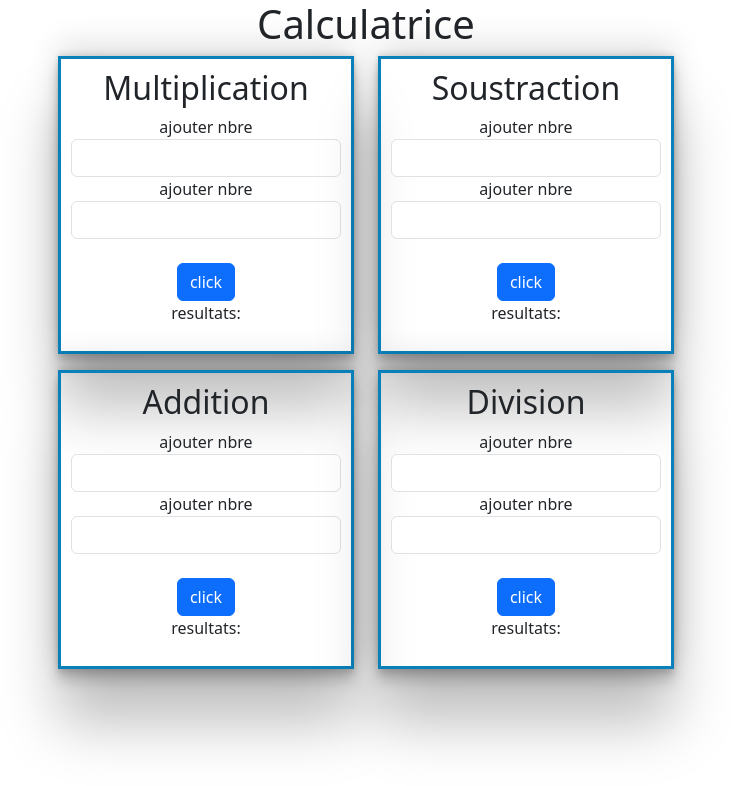
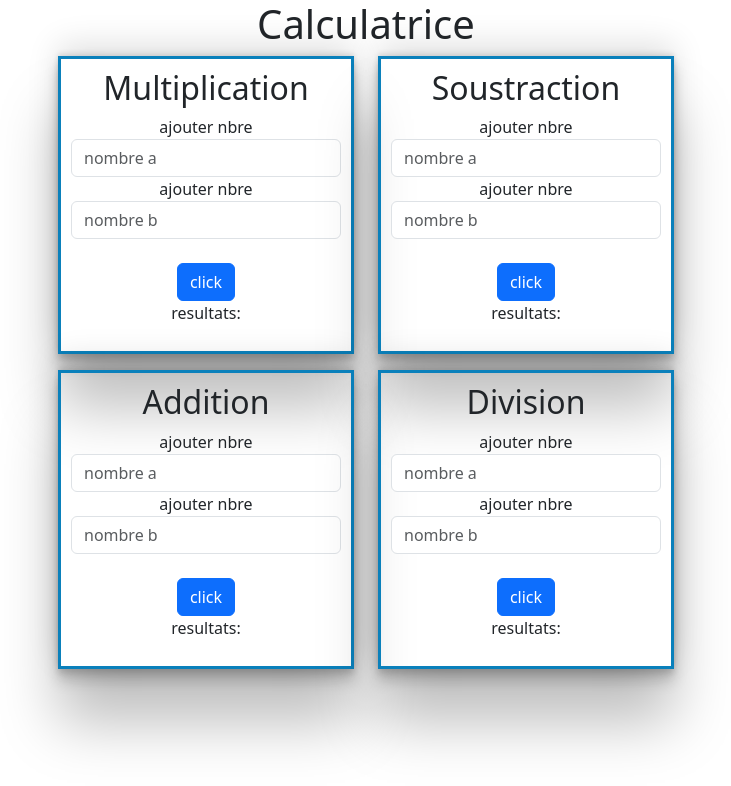
Before and after one commit to herizorako/tafajs, a plain HTML site: page index.html in a window 1280 px wide. Shown: the whole page, without its empty margins (274-1005 px from the left). Drawn offline with nearby package versions, Linux system fonts and the light colour scheme.

Commit message:
placeholder

```diff
--- a/index.html
+++ b/index.html
@@ -36,13 +36,13 @@ h1{
                     <div class="mb-3">
                         <h2>Multiplication</h2>
                         <div class="somme-plus" <label for="multiplication" class="form-label">ajouter nbre</label><br>
-                            <input type="number" class="form-control" id="multiplication-premier-nombre" aria-describedby="calcul">
+                            <input type="number" placeholder="nombre a" class="form-control" id="multiplication-premier-nombre" aria-describedby="calcul">
                         </div>
                         <div class="somme">
                             <div class="somme" <label for="inputnombre" class="form-label">ajouter nbre</label><br>
-                                <input type="number" class="form-control" id="deuxiem-nombre"
+                                <input type="number" placeholder="nombre b" class="form-control" id="deuxiem-nombre"
                                     aria-describedby="calcul"><br>
-                                <button type="button" class="btn btn-primary" id="boutsomme">click</button>
+                                <button type="button"  class="btn btn-primary" id="boutsomme">click</button>
                                 <p id="resultats-multi">resultats:</p>
                             </div>
                         </div>
@@ -54,12 +54,12 @@ h1{
                     <div class="mb-3">
                         <h2>Soustraction</h2>
                         <div class="substraction-moins" <label for="inputnombre" class="form-label">ajouter nbre</label><br>
-                            <input type="number" class="form-control" id="nbre-soustrac" aria-describedby="calcul">
+                            <input type="number" placeholder="nombre a" class="form-control" id="nbre-soustrac" aria-describedby="calcul">
                         </div>
                         <div class="substraction">
                             <div class="substraction" <label for="inputnombre" class="form-label">ajouter
                                 nbre</label><br>
-                                <input type="number" class="form-control" id="nbre-soustraction"
+                                <input type="number" placeholder="nombre b" class="form-control" id="nbre-soustraction"
                                     aria-describedby="calcul"><br>
                                 <button type="button" class="btn btn-primary" id="boutsoustraction" >click</button>
                                 <p id="resultats-soustraction">resultats:</p>
@@ -76,11 +76,11 @@ h1{
                     <div class="mb-3">
                         <h2>Addition</h2>
                         <div class="addition" <label for="inputnombre" class="form-label">ajouter nbre</label><br>
-                            <input type="number" class="form-control" id="nbre-additionn" aria-describedby="calcul">
+                            <input type="number" placeholder="nombre a" class="form-control" id="nbre-additionn" aria-describedby="calcul">
                         </div>
                         <div class="addition">
                             <div class="addition" <label for="inputnombre" class="form-label">ajouter nbre</label><br>
-                                <input type="number" class="form-control" id="nbre-additionnn"
+                                <input type="number" placeholder="nombre b" class="form-control" id="nbre-additionnn"
                                     aria-describedby="calcul"><br>
                                 <button type="button" class="btn btn-primary" id="boutaddition">click</button>
                                 <p id="resultats-addition">resultats:</p>
@@ -95,11 +95,11 @@ h1{
                     <div class="mb-3">
                         <h2>Division</h2>
                         <div class="divisionn" <label for="inputnombre" class="form-label">ajouter nbre</label><br>
-                            <input type="number" class="form-control" id="nbrediv-premier" aria-describedby="calcul">
+                            <input type="number" placeholder="nombre a"  class="form-control" id="nbrediv-premier" aria-describedby="calcul">
                         </div>
                         <div class="division">
                             <div class="division" <label for="inputnombre" class="form-label">ajouter nbre</label><br>
-                                <input type="number" class="form-control" id="nbrediv-deuxiem"
+                                <input type="number" placeholder="nombre b" class="form-control" id="nbrediv-deuxiem"
                                     aria-describedby="calcul"><br>
                                 <button type="button" class="btn btn-primary" id="bout-div">click</button>
                                 <p id="resultats-division">resultats:</p>
```
